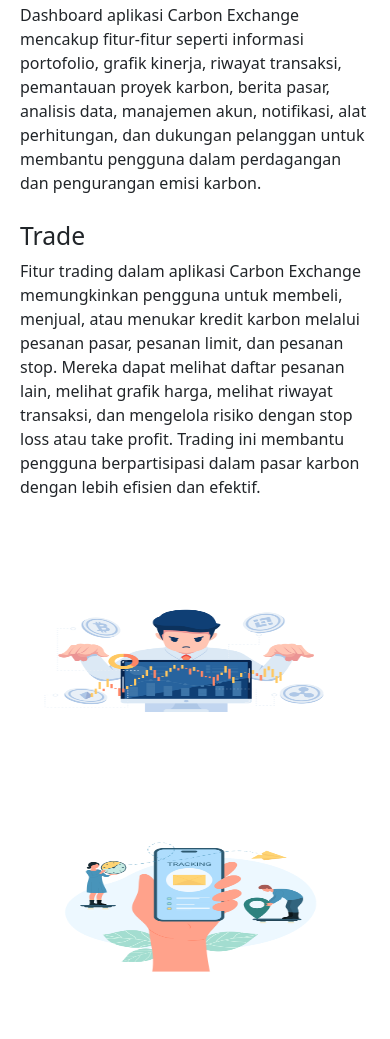
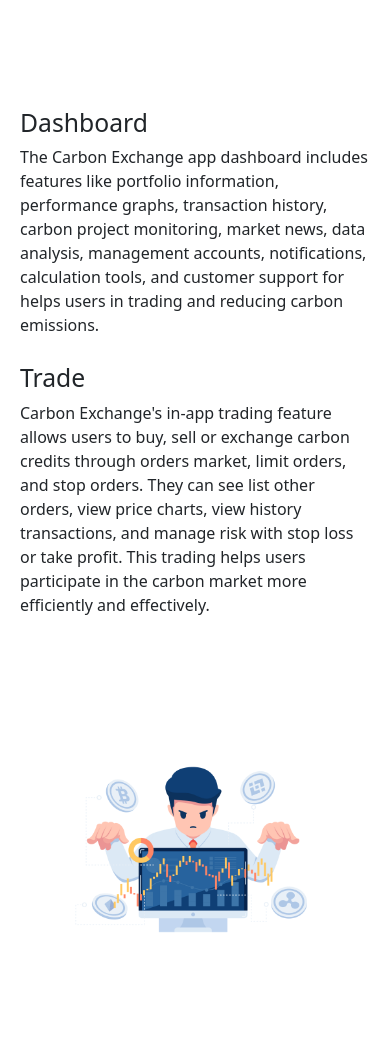
Before and after one commit to syawal07/Pemilihan-Formatur-PK-IMM-FAST, a plain HTML site: page index.html in a window 390 px wide. Shown: the part 2259-3298 px from the top of the page. Drawn offline with nearby package versions, Linux system fonts and the light colour scheme; a script that the page names is missing.

Commit message:
Update Kodingan

```diff
--- a/index.html
+++ b/index.html
@@ -157,11 +157,11 @@
           <div class="desc">
             <h2>Dashboard</h2>
             <p>
-              Dashboard aplikasi Carbon Exchange mencakup fitur-fitur seperti
-              informasi portofolio, grafik kinerja, riwayat transaksi,
-              pemantauan proyek karbon, berita pasar, analisis data, manajemen
-              akun, notifikasi, alat perhitungan, dan dukungan pelanggan untuk
-              membantu pengguna dalam perdagangan dan pengurangan emisi karbon.
+              The Carbon Exchange app dashboard includes features like portfolio
+              information, performance graphs, transaction history, carbon
+              project monitoring, market news, data analysis, management
+              accounts, notifications, calculation tools, and customer support
+              for helps users in trading and reducing carbon emissions.
             </p>
           </div>
         </div>
@@ -173,13 +173,12 @@
           <div class="desc">
             <h2>Trade</h2>
             <p>
-              Fitur trading dalam aplikasi Carbon Exchange memungkinkan pengguna
-              untuk membeli, menjual, atau menukar kredit karbon melalui pesanan
-              pasar, pesanan limit, dan pesanan stop. Mereka dapat melihat
-              daftar pesanan lain, melihat grafik harga, melihat riwayat
-              transaksi, dan mengelola risiko dengan stop loss atau take profit.
-              Trading ini membantu pengguna berpartisipasi dalam pasar karbon
-              dengan lebih efisien dan efektif.
+              Carbon Exchange's in-app trading feature allows users to buy, sell
+              or exchange carbon credits through orders market, limit orders,
+              and stop orders. They can see list other orders, view price
+              charts, view history transactions, and manage risk with stop loss
+              or take profit. This trading helps users participate in the carbon
+              market more efficiently and effectively.
             </p>
           </div>
           <img src="./assets/trade.png" alt="trade" />
@@ -193,10 +192,10 @@
           <div class="desc">
             <h2>Tracking</h2>
             <p>
-              Fitur "tracking" dalam aplikasi Carbon Exchange memungkinkan
-              pengguna untuk memantau dan melacak perubahan dalam portofolio
-              karbon mereka seiring waktu, termasuk riwayat transaksi, kinerja,
-              dan dampak karbon dari proyek-proyek yang mereka dukung.
+              The "tracking" feature in the Carbon Exchange application makes
+              this possible users to monitor and track changes in the portfolio
+              their carbon over time, including transaction history,
+              performance, and the carbon impact of the projects they support.
             </p>
           </div>
         </div>
@@ -208,10 +207,10 @@
           <div class="desc">
             <h2>Community</h2>
             <p>
-              Fitur "community" dalam aplikasi Carbon Exchange memungkinkan
-              pengguna untuk berinteraksi, berbagi informasi, dan berkolaborasi
-              dengan komunitas yang memiliki minat dan tujuan yang serupa dalam
-              perdagangan dan pengurangan emisi karbon.
+              The "community" feature in the Carbon Exchange app makes this
+              possible users to interact, share information, and collaborate
+              with communities that have similar interests and goals trade and
+              reducing carbon emissions.
             </p>
           </div>
           <img src="./assets/com.png" alt="Community" />
--- a/style.css/home.css
+++ b/style.css/home.css
@@ -165,8 +165,8 @@ body {
 }
 
 .parent-list img {
-  width: 537px;
-  height: 281px;
+  width: 500px;
+  height: 300px;
 }
 
 .desc {
@@ -210,10 +210,10 @@ footer p {
     padding-right: 30px;
   }
   .parent-list {
-    flex-wrap: wrap;
-    padding-left: 50px;
-    padding-right: 50px;
-  }
+  display: flex;
+  flex-direction: column;
+  align-items: center;
+}
   .parent-list img {
     width: 437px;
     height: 340px;
@@ -298,3 +298,16 @@ footer p {
     margin-bottom: -350px; /* Menambahkan jarak ke bawah gambar */
   }
 }
+
+
+/* Media query untuk perangkat dengan lebar kurang dari 600px (misalnya, perangkat mobile) */
+@media screen and (max-width: 600px) {
+  .parent-list {
+    align-items: center; /* Pusatkan elemen secara horizontal */
+  }
+
+  .parent-list img {
+    width: 80%;
+    height: auto;
+  }
+}
```
